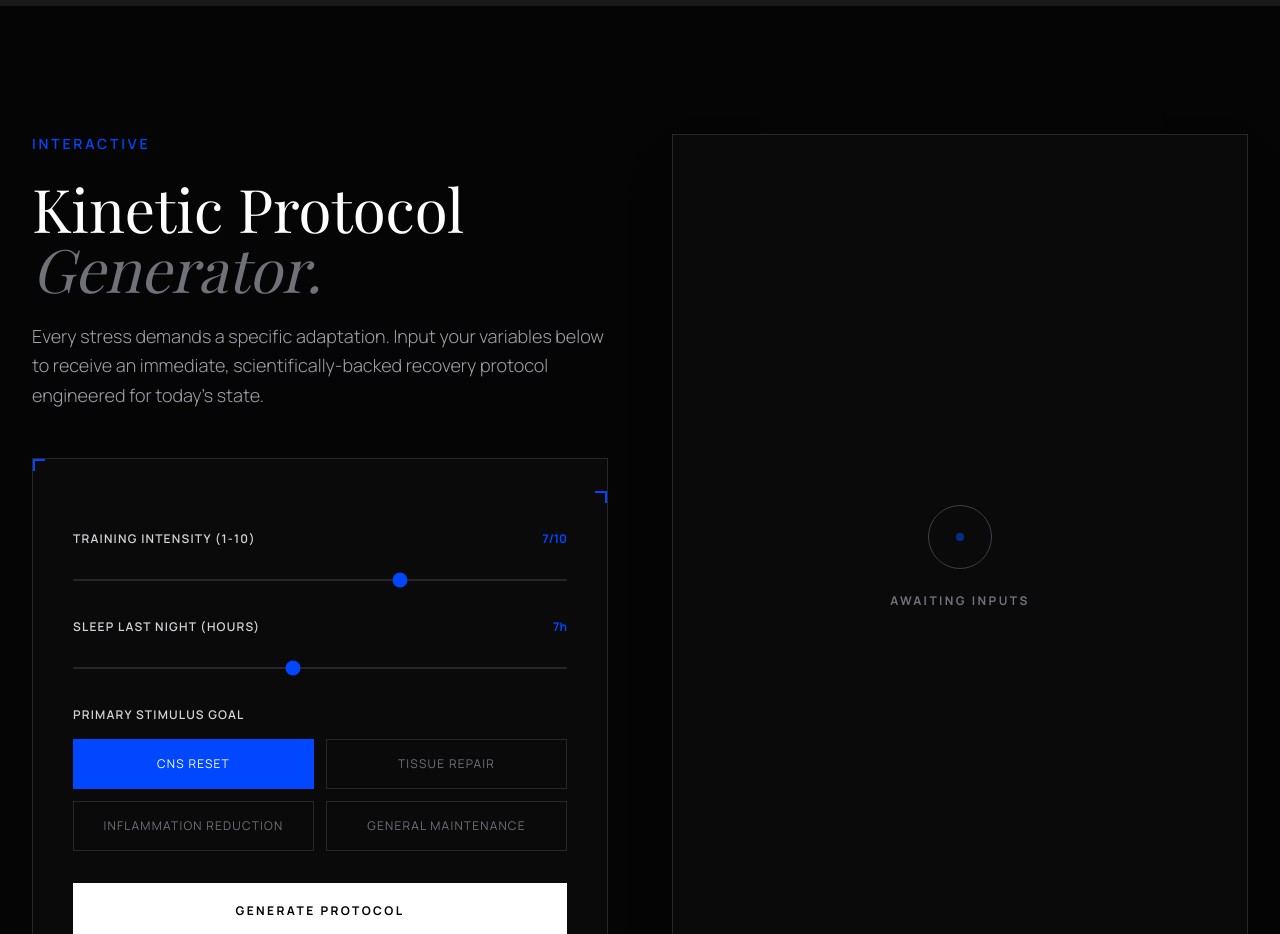
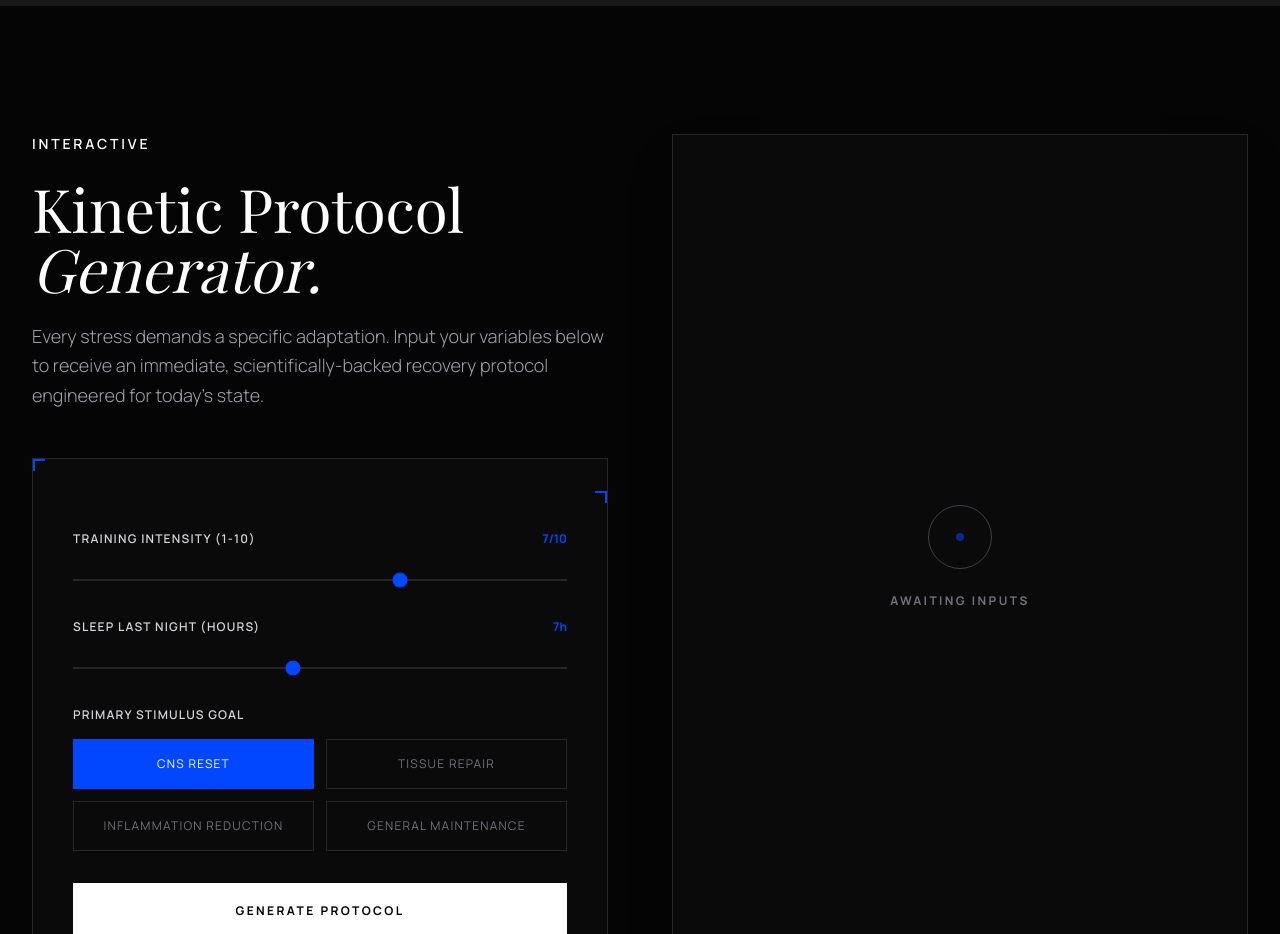
Before and after one commit to nikithamoncy/aura-kinetics-gym, a Next.js app: page / in a window 1280 px wide. Shown: the part 3660-4594 px from the top of the page. Built offline with nearby package versions, Linux system fonts and the light colour scheme; grey boxes are pictures that could not be loaded; a web font is replaced by a local one.

Commit message:
Change Interactive Kinetic Protocol Generator text color to white

```diff
--- a/src/components/ProtocolGenerator.tsx
+++ b/src/components/ProtocolGenerator.tsx
@@ -52,9 +52,9 @@ export default function ProtocolGenerator() {
                 {/* Left: Copy & Inputs */}
                 <div className="space-y-12">
                     <div>
-                        <h2 className="text-sm uppercase tracking-[0.2em] text-accent mb-6 font-semibold">Interactive</h2>
+                        <h2 className="text-sm uppercase tracking-[0.2em] text-white mb-6 font-semibold">Interactive</h2>
                         <h3 className="text-5xl lg:text-6xl font-heading leading-[1.1] mb-6 text-white">
-                            Kinetic Protocol <br /> <span className="italic text-zinc-500">Generator.</span>
+                            Kinetic Protocol <br /> <span className="italic text-white">Generator.</span>
                         </h3>
                         <p className="text-zinc-400 text-lg font-light leading-relaxed">
                             Every stress demands a specific adaptation. Input your variables below to receive an immediate, scientifically-backed recovery protocol engineered for today’s state.
```
